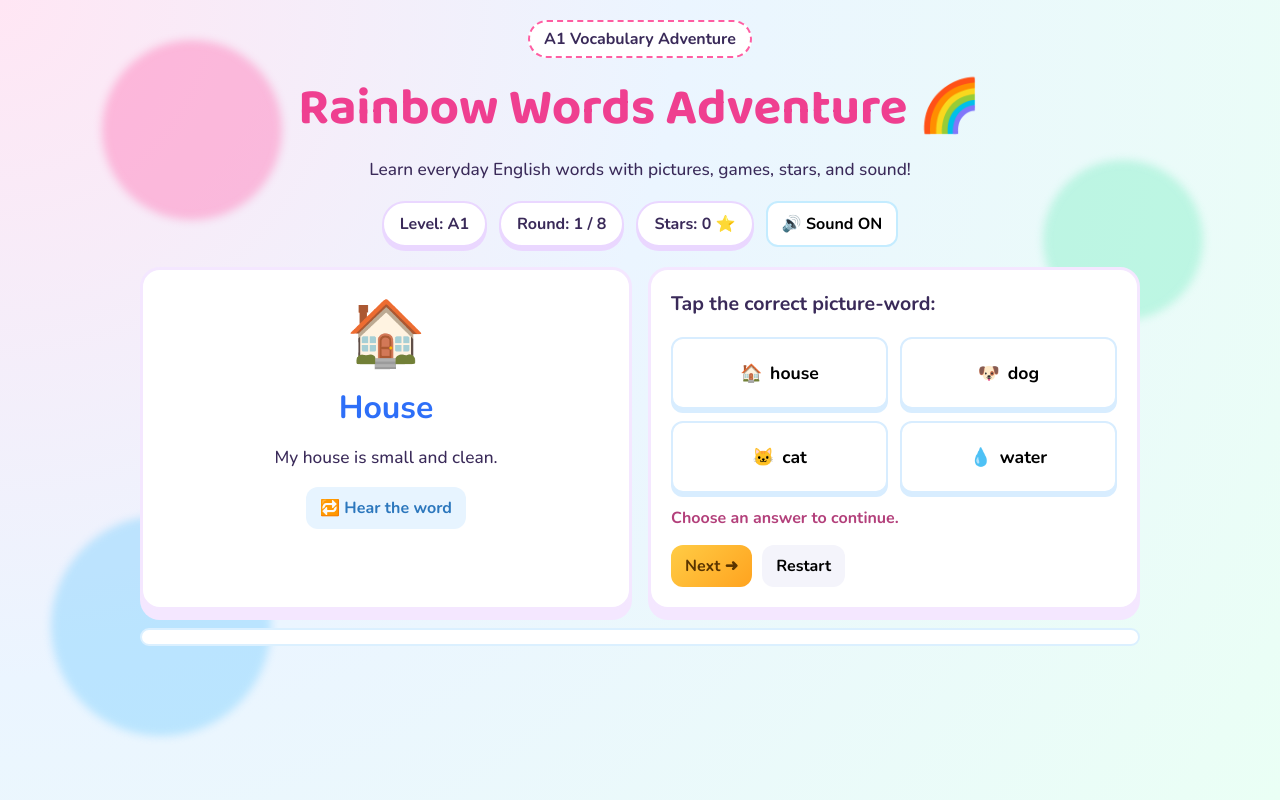
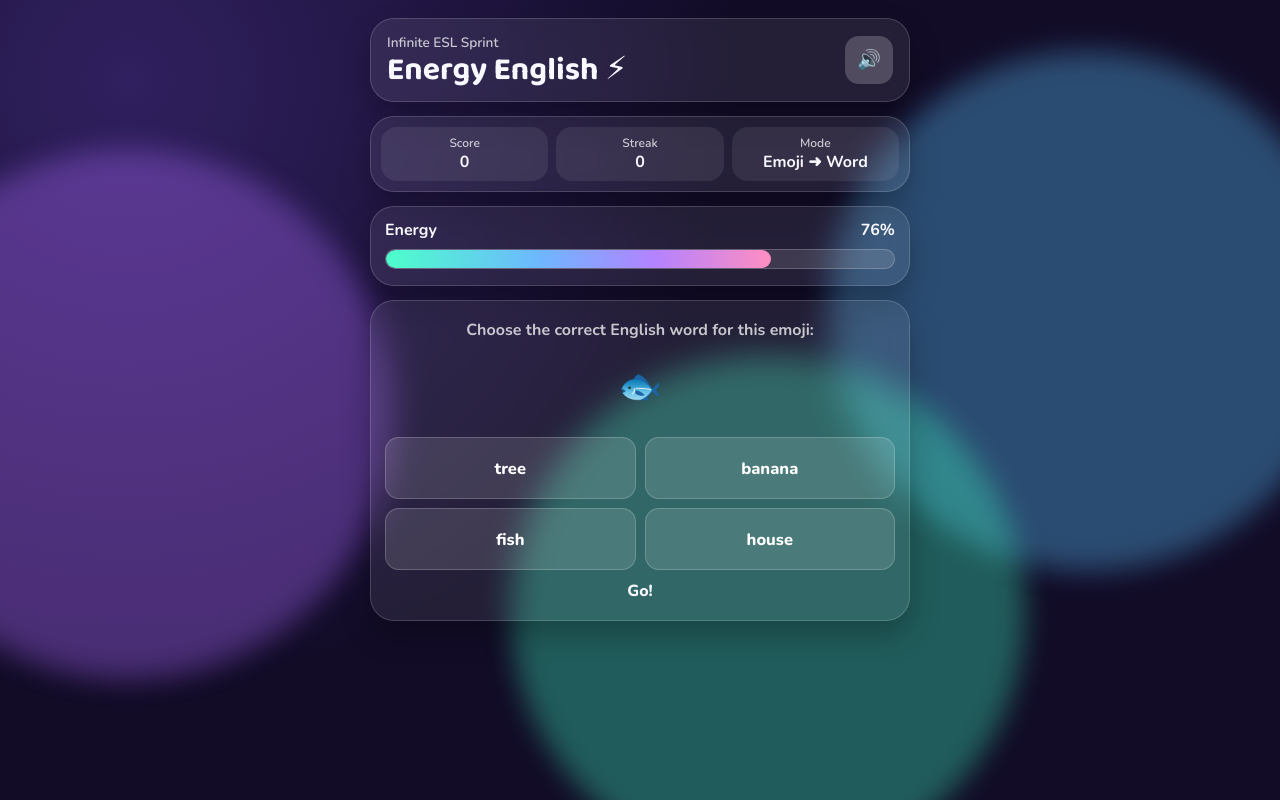
Before and after one commit to C0XTA11/English, a plain HTML site: page index.html in a window 1280 px wide. Drawn offline with nearby package versions, Linux system fonts and the light colour scheme.

Commit message:
Build infinite ESL energy-rush game loop

```diff
--- a/index.html
+++ b/index.html
@@ -3,60 +3,56 @@
 <head>
   <meta charset="UTF-8" />
   <meta name="viewport" content="width=device-width, initial-scale=1.0" />
-  <title>Rainbow Words Adventure • A1 ESL</title>
+  <title>ESL Energy Rush</title>
   <link rel="stylesheet" href="style.css" />
 </head>
 <body>
-  <div class="background-blobs" aria-hidden="true">
-    <span class="blob blob-1"></span>
-    <span class="blob blob-2"></span>
-    <span class="blob blob-3"></span>
+  <div class="aurora" aria-hidden="true">
+    <span></span><span></span><span></span>
   </div>
 
   <main class="app">
-    <header class="hero">
-      <p class="badge">A1 Vocabulary Adventure</p>
-      <h1>Rainbow Words Adventure 🌈</h1>
-      <p class="subtitle">
-        Learn everyday English words with pictures, games, stars, and sound!
-      </p>
+    <header class="topbar">
+      <div>
+        <p class="tag">Infinite ESL Sprint</p>
+        <h1>Energy English ⚡</h1>
+      </div>
+      <button id="sound-toggle" class="sound-btn" type="button" aria-pressed="true">🔊</button>
     </header>
 
-    <section class="dashboard" aria-live="polite">
-      <div class="pill">Level: <strong>A1</strong></div>
-      <div class="pill">Round: <strong id="round">1</strong> / <span id="total-rounds">8</span></div>
-      <div class="pill">Stars: <strong id="stars">0</strong> ⭐</div>
-      <button id="sound-toggle" class="icon-btn" type="button" aria-pressed="true">🔊 Sound ON</button>
+    <section class="stats" aria-live="polite">
+      <div class="stat"><span>Score</span><strong id="score">0</strong></div>
+      <div class="stat"><span>Streak</span><strong id="streak">0</strong></div>
+      <div class="stat"><span>Mode</span><strong id="mode">Emoji ➜ Word</strong></div>
     </section>
 
-    <section class="scene">
-      <div class="word-card">
-        <div class="emoji" id="emoji" aria-hidden="true">🍎</div>
-        <h2 id="word">apple</h2>
-        <p id="sentence">I eat an apple every day.</p>
-        <button id="speak-btn" class="secondary" type="button">🔁 Hear the word</button>
+    <section class="energy-wrap" aria-label="Energy timer">
+      <div class="energy-label">
+        <span>Energy</span>
+        <strong id="energy-value">100%</strong>
       </div>
-
-      <div class="challenge-card">
-        <h3 id="prompt">Tap the correct picture-word:</h3>
-        <div id="options" class="options" role="group" aria-label="Answer choices"></div>
-        <p id="feedback" class="feedback">Choose an answer to continue.</p>
-        <div class="controls">
-          <button id="next-btn" type="button" disabled>Next ➜</button>
-          <button id="restart-btn" class="ghost" type="button">Restart</button>
-        </div>
+      <div class="energy-track">
+        <div id="energy-fill" class="energy-fill"></div>
       </div>
     </section>
 
-    <section class="progress-wrap" aria-label="Progress">
-      <div id="progress-track">
-        <div id="progress-fill"></div>
-      </div>
+    <section class="card" id="card">
+      <p class="prompt" id="prompt"></p>
+      <div class="question" id="question"></div>
+
+      <button id="audio-btn" class="audio-btn hidden" type="button" aria-label="Play audio">
+        <span class="speaker">🔊</span>
+        <span class="pulse"></span>
+      </button>
+
+      <div id="options" class="options" role="group" aria-label="Choices"></div>
+      <p id="feedback" class="feedback">Get ready!</p>
     </section>
 
-    <section id="summary" class="summary hidden" aria-live="polite">
-      <h3>Great job! 🎉</h3>
-      <p id="summary-text"></p>
+    <section id="game-over" class="game-over hidden" aria-live="polite">
+      <h2>Game Over</h2>
+      <p id="final-score"></p>
+      <p id="rating"></p>
       <button id="play-again" type="button">Play Again</button>
     </section>
   </main>
--- a/script.js
+++ b/script.js
@@ -1,164 +1,235 @@
-const vocabulary = [
-  { word: 'apple', emoji: '🍎', sentence: 'I eat an apple every day.' },
-  { word: 'book', emoji: '📘', sentence: 'This is my English book.' },
-  { word: 'cat', emoji: '🐱', sentence: 'The cat is under the chair.' },
-  { word: 'dog', emoji: '🐶', sentence: 'My dog is very friendly.' },
-  { word: 'house', emoji: '🏠', sentence: 'My house is small and clean.' },
-  { word: 'water', emoji: '💧', sentence: 'Please drink water.' },
-  { word: 'sun', emoji: '☀️', sentence: 'The sun is bright today.' },
-  { word: 'banana', emoji: '🍌', sentence: 'I like a yellow banana.' }
+const WORDS = [
+  { word: 'apple', emoji: '🍎', sentence: 'I eat an ___ after lunch.', blank: 'apple' },
+  { word: 'book', emoji: '📘', sentence: 'She reads a ___ every night.', blank: 'book' },
+  { word: 'cat', emoji: '🐱', sentence: 'The ___ is sleeping on the sofa.', blank: 'cat' },
+  { word: 'dog', emoji: '🐶', sentence: 'My ___ likes to run in the park.', blank: 'dog' },
+  { word: 'house', emoji: '🏠', sentence: 'Their ___ is near the school.', blank: 'house' },
+  { word: 'water', emoji: '💧', sentence: 'Please drink more ___.', blank: 'water' },
+  { word: 'sun', emoji: '☀️', sentence: 'The ___ is very bright today.', blank: 'sun' },
+  { word: 'banana', emoji: '🍌', sentence: 'He buys a ___ at the store.', blank: 'banana' },
+  { word: 'car', emoji: '🚗', sentence: 'The red ___ is very fast.', blank: 'car' },
+  { word: 'tree', emoji: '🌳', sentence: 'A tall ___ grows in front of the house.', blank: 'tree' },
+  { word: 'milk', emoji: '🥛', sentence: 'I drink ___ in the morning.', blank: 'milk' },
+  { word: 'school', emoji: '🏫', sentence: 'We go to ___ at 8 a.m.', blank: 'school' },
+  { word: 'fish', emoji: '🐟', sentence: 'The ___ swims in clean water.', blank: 'fish' },
+  { word: 'bread', emoji: '🍞', sentence: 'They eat ___ for breakfast.', blank: 'bread' },
+  { word: 'bird', emoji: '🐦', sentence: 'A small ___ sings in the tree.', blank: 'bird' },
+  { word: 'phone', emoji: '📱', sentence: 'Her ___ rings loudly.', blank: 'phone' }
 ];
 
-const roundEl = document.getElementById('round');
-const totalRoundsEl = document.getElementById('total-rounds');
-const starsEl = document.getElementById('stars');
-const emojiEl = document.getElementById('emoji');
-const wordEl = document.getElementById('word');
-const sentenceEl = document.getElementById('sentence');
-const optionsEl = document.getElementById('options');
-const feedbackEl = document.getElementById('feedback');
-const progressFillEl = document.getElementById('progress-fill');
-const nextBtn = document.getElementById('next-btn');
-const restartBtn = document.getElementById('restart-btn');
-const playAgainBtn = document.getElementById('play-again');
-const summaryEl = document.getElementById('summary');
-const summaryTextEl = document.getElementById('summary-text');
-const speakBtn = document.getElementById('speak-btn');
-const soundToggleBtn = document.getElementById('sound-toggle');
+const MODE_LABELS = ['Emoji ➜ Word', 'Word ➜ Emoji', 'Listen ➜ Word', 'Fill the Blank'];
 
-const totalRounds = vocabulary.length;
-let round = 0;
-let stars = 0;
-let canAnswer = true;
-let soundOn = true;
-let current = null;
-let deck = [];
+const els = {
+  score: document.getElementById('score'),
+  streak: document.getElementById('streak'),
+  mode: document.getElementById('mode'),
+  energyFill: document.getElementById('energy-fill'),
+  energyValue: document.getElementById('energy-value'),
+  prompt: document.getElementById('prompt'),
+  question: document.getElementById('question'),
+  options: document.getElementById('options'),
+  feedback: document.getElementById('feedback'),
+  gameOver: document.getElementById('game-over'),
+  finalScore: document.getElementById('final-score'),
+  rating: document.getElementById('rating'),
+  playAgain: document.getElementById('play-again'),
+  soundToggle: document.getElementById('sound-toggle'),
+  audioBtn: document.getElementById('audio-btn'),
+  card: document.getElementById('card')
+};
 
-totalRoundsEl.textContent = totalRounds;
+const state = {
+  score: 0,
+  streak: 0,
+  energy: 100,
+  soundOn: true,
+  modeIndex: 0,
+  activeAnswer: '',
+  canAnswer: true,
+  timerId: null
+};
 
 function shuffle(arr) {
   return [...arr].sort(() => Math.random() - 0.5);
 }
 
+function randomWord(except = '') {
+  const pool = except ? WORDS.filter((item) => item.word !== except) : WORDS;
+  return pool[Math.floor(Math.random() * pool.length)];
+}
+
 function speak(text) {
-  if (!soundOn || !('speechSynthesis' in window)) return;
+  if (!state.soundOn || !window.speechSynthesis) return;
   const utterance = new SpeechSynthesisUtterance(text);
-  utterance.rate = 0.9;
-  utterance.pitch = 1.1;
+  utterance.rate = 0.87;
+  utterance.pitch = 1.07;
+  utterance.lang = 'en-US';
   speechSynthesis.cancel();
   speechSynthesis.speak(utterance);
 }
 
-function buildOptions(correctWord) {
-  const distractors = shuffle(vocabulary.filter((item) => item.word !== correctWord.word)).slice(0, 3);
-  return shuffle([correctWord, ...distractors]);
+function setFeedback(text, type = '') {
+  els.feedback.textContent = text;
+  els.feedback.className = `feedback ${type}`.trim();
 }
 
-function setFeedback(message, good = false) {
-  feedbackEl.textContent = message;
-  feedbackEl.style.color = good ? '#179763' : '#b3407b';
+function updateEnergyBar() {
+  const clamped = Math.max(0, Math.min(100, state.energy));
+  els.energyFill.style.width = `${clamped}%`;
+  els.energyValue.textContent = `${Math.round(clamped)}%`;
+  els.energyFill.classList.toggle('low', clamped <= 28);
 }
 
-function updateProgress() {
-  roundEl.textContent = Math.min(round + 1, totalRounds);
-  starsEl.textContent = stars;
-  progressFillEl.style.width = `${(round / totalRounds) * 100}%`;
+function buildOptions(correctWord, field = 'word') {
+  const distractors = shuffle(WORDS.filter((item) => item.word !== correctWord.word)).slice(0, 3);
+  return shuffle([correctWord, ...distractors]).map((item) => ({
+    value: item.word,
+    label: field === 'emoji' ? item.emoji : item.word
+  }));
 }
 
-function renderRound() {
-  if (round >= totalRounds) {
-    showSummary();
-    return;
+function renderQuestion() {
+  const current = randomWord();
+  const mode = state.modeIndex % 4;
+  state.modeIndex += 1;
+
+  els.mode.textContent = MODE_LABELS[mode];
+  els.options.innerHTML = '';
+  els.audioBtn.classList.add('hidden');
+  els.card.classList.remove('pop');
+  void els.card.offsetWidth;
+  els.card.classList.add('pop');
+
+  state.activeAnswer = current.word;
+  state.canAnswer = true;
+
+  if (mode === 0) {
+    els.prompt.textContent = 'Choose the correct English word for this emoji:';
+    els.question.textContent = current.emoji;
+    buildOptions(current, 'word').forEach((opt) => createOption(opt));
+  } else if (mode === 1) {
+    els.prompt.textContent = 'Choose the matching emoji for this word:';
+    els.question.textContent = current.word;
+    buildOptions(current, 'emoji').forEach((opt) => createOption(opt));
+  } else if (mode === 2) {
+    els.prompt.textContent = 'Listen and pick the word you hear:';
+    els.question.textContent = '🎧 Tap speaker & answer quickly!';
+    els.audioBtn.classList.remove('hidden');
+    els.audioBtn.onclick = () => speak(current.word);
+    speak(current.word);
+    buildOptions(current, 'word').forEach((opt) => createOption(opt));
+  } else {
+    els.prompt.textContent = 'Choose the missing word:';
+    els.question.textContent = current.sentence.replace('___', '_____');
+    buildOptions(current, 'word').forEach((opt) => createOption(opt));
+  }
 }
 
-  current = deck[round];
-  canAnswer = true;
-  nextBtn.disabled = true;
-  setFeedback('Choose an answer to continue.');
+function createOption(option) {
+  const btn = document.createElement('button');
+  btn.type = 'button';
+  btn.className = 'option';
+  btn.textContent = option.label;
 
-  emojiEl.textContent = current.emoji;
-  wordEl.textContent = current.word;
-  sentenceEl.textContent = current.sentence;
+  btn.addEventListener('click', () => handleAnswer(btn, option.value));
+  els.options.appendChild(btn);
+}
 
-  optionsEl.innerHTML = '';
-  const options = buildOptions(current);
+function handleAnswer(button, value) {
+  if (!state.canAnswer) return;
+  state.canAnswer = false;
 
-  options.forEach((item) => {
-    const button = document.createElement('button');
-    button.type = 'button';
-    button.className = 'option';
-    button.innerHTML = `<span>${item.emoji}</span> <span>${item.word}</span>`;
-
-    button.addEventListener('click', () => {
-      if (!canAnswer) return;
-      canAnswer = false;
-
-      const isCorrect = item.word === current.word;
-      if (isCorrect) {
-        stars += 1;
+  const correct = value === state.activeAnswer;
+  if (correct) {
+    state.score += 10 + state.streak;
+    state.streak += 1;
+    state.energy = Math.min(100, state.energy + 9);
+    setFeedback('Great! +energy ⚡', 'good');
     button.classList.add('correct');
-        setFeedback(`Fantastic! "${current.word}" is correct! ⭐`, true);
-        speak(`Great! ${current.word}`);
+    speak('Great job');
   } else {
+    state.streak = 0;
+    state.energy -= 12;
+    setFeedback('Oops! -energy 💥', 'bad');
     button.classList.add('wrong');
-        setFeedback(`Nice try! The right answer is "${current.word}".`, false);
-        speak(`Try again next round. ${current.word}`);
-
-        [...optionsEl.children].forEach((child) => {
-          if (child.textContent.includes(current.word)) {
+    [...els.options.children].forEach((child) => {
+      if (child.textContent === state.activeAnswer || child.textContent === WORDS.find((w) => w.word === state.activeAnswer)?.emoji) {
         child.classList.add('correct');
       }
     });
   }
 
-      starsEl.textContent = stars;
-      nextBtn.disabled = false;
-    });
+  els.score.textContent = state.score;
+  els.streak.textContent = state.streak;
+  updateEnergyBar();
 
-    optionsEl.appendChild(button);
-  });
-
-  updateProgress();
-  speak(current.word);
+  if (state.energy <= 0) {
+    endGame();
+    return;
   }
 
-function showSummary() {
-  progressFillEl.style.width = '100%';
-  summaryEl.classList.remove('hidden');
-  summaryTextEl.textContent = `You got ${stars} out of ${totalRounds} stars. Keep practicing and you will become a word champion!`;
-  nextBtn.disabled = true;
+  setTimeout(() => {
+    setFeedback('Next!');
+    renderQuestion();
+  }, 360);
+}
+
+function getRating(score) {
+  if (score >= 420) return '🏆 Superstar Reader';
+  if (score >= 260) return '🌟 Excellent Progress';
+  if (score >= 140) return '💪 Strong Effort';
+  return '🌱 Keep Practicing';
+}
+
+function endGame() {
+  clearInterval(state.timerId);
+  state.timerId = null;
+  state.canAnswer = false;
+  els.question.textContent = '⏰';
+  els.options.innerHTML = '';
+  els.audioBtn.classList.add('hidden');
+  els.gameOver.classList.remove('hidden');
+  els.finalScore.textContent = `Final Score: ${state.score}`;
+  els.rating.textContent = `Rating: ${getRating(state.score)}`;
+  setFeedback('Energy empty. Game over!', 'bad');
+}
+
+function startDrain() {
+  clearInterval(state.timerId);
+  state.timerId = setInterval(() => {
+    state.energy -= 1.1;
+    updateEnergyBar();
+    if (state.energy <= 0) {
+      state.energy = 0;
+      updateEnergyBar();
+      endGame();
+    }
+  }, 220);
 }
 
 function resetGame() {
-  round = 0;
-  stars = 0;
-  deck = shuffle(vocabulary);
-  summaryEl.classList.add('hidden');
-  updateProgress();
-  renderRound();
+  state.score = 0;
+  state.streak = 0;
+  state.energy = 100;
+  state.modeIndex = 0;
+  state.canAnswer = true;
+
+  els.score.textContent = '0';
+  els.streak.textContent = '0';
+  els.gameOver.classList.add('hidden');
+
+  updateEnergyBar();
+  setFeedback('Go!');
+  renderQuestion();
+  startDrain();
 }
 
-nextBtn.addEventListener('click', () => {
-  round += 1;
-  renderRound();
-});
-
-restartBtn.addEventListener('click', resetGame);
-playAgainBtn.addEventListener('click', resetGame);
-
-speakBtn.addEventListener('click', () => {
-  if (current) {
-    speak(current.word);
-  }
-});
-
-soundToggleBtn.addEventListener('click', () => {
-  soundOn = !soundOn;
-  soundToggleBtn.textContent = soundOn ? '🔊 Sound ON' : '🔈 Sound OFF';
-  soundToggleBtn.setAttribute('aria-pressed', String(soundOn));
-  if (!soundOn && 'speechSynthesis' in window) {
-    speechSynthesis.cancel();
-  }
+els.playAgain.addEventListener('click', resetGame);
+els.soundToggle.addEventListener('click', () => {
+  state.soundOn = !state.soundOn;
+  els.soundToggle.textContent = state.soundOn ? '🔊' : '🔈';
+  els.soundToggle.setAttribute('aria-pressed', String(state.soundOn));
+  if (!state.soundOn && window.speechSynthesis) speechSynthesis.cancel();
 });
 
 resetGame();
--- a/style.css
+++ b/style.css
@@ -1,267 +1,210 @@
-@import url('https://fonts.googleapis.com/css2?family=Baloo+2:wght@500;700;800&family=Nunito:wght@500;700&display=swap');
+@import url('https://fonts.googleapis.com/css2?family=Baloo+2:wght@600;700;800&family=Nunito:wght@600;700;800&display=swap');
 
 :root {
-  --bg: #fff4fb;
-  --card: #ffffff;
-  --ink: #3a2a59;
-  --pink: #ff5da2;
-  --blue: #32b3ff;
-  --yellow: #ffcc45;
-  --green: #1dc98f;
+  --bg1: #120c27;
+  --bg2: #281b51;
+  --ink: #f8f8ff;
+  --soft: rgba(255, 255, 255, 0.75);
+  --good: #65ffc9;
+  --bad: #ff8ebb;
 }
 
-* {
-  box-sizing: border-box;
-}
+* { box-sizing: border-box; }
 
 body {
   margin: 0;
   min-height: 100vh;
-  background: radial-gradient(circle at top left, #ffe6f4, #ebf5ff 45%, #eafff5);
+  font-family: 'Nunito', sans-serif;
   color: var(--ink);
-  font-family: 'Nunito', sans-serif;
-  padding: 20px;
+  background: radial-gradient(circle at 10% 10%, #30205f, var(--bg1) 45%), linear-gradient(120deg, var(--bg1), var(--bg2));
+  display: flex;
+  justify-content: center;
+  padding: 18px 14px 24px;
 }
 
-.background-blobs {
+.aurora {
   position: fixed;
   inset: 0;
+  z-index: -1;
+  overflow: hidden;
   pointer-events: none;
-  z-index: -1;
 }
 
-.blob {
+.aurora span {
   position: absolute;
+  width: 40vw;
+  aspect-ratio: 1;
   border-radius: 50%;
-  filter: blur(4px);
-  opacity: 0.45;
+  filter: blur(14px);
+  opacity: 0.35;
+  animation: float 12s ease-in-out infinite alternate;
 }
 
-.blob-1 {
-  width: 180px;
-  height: 180px;
-  background: #ff7ab8;
-  top: 5%;
-  left: 8%;
+.aurora span:nth-child(1) { background: #ae6bff; left: -10vw; top: 20vh; }
+.aurora span:nth-child(2) { background: #5cc6ff; right: -5vw; top: 8vh; animation-delay: 1.8s; }
+.aurora span:nth-child(3) { background: #3ef4be; right: 20vw; bottom: -10vh; animation-delay: 3.1s; }
+
+.app {
+  width: min(540px, 100%);
+  display: flex;
+  flex-direction: column;
+  gap: 14px;
 }
 
-.blob-2 {
-  width: 220px;
-  height: 220px;
-  background: #7fd1ff;
-  bottom: 8%;
-  left: 4%;
+.topbar,
+.stats,
+.card,
+.game-over,
+.energy-wrap {
+  background: rgba(255, 255, 255, 0.08);
+  backdrop-filter: blur(10px);
+  border: 1px solid rgba(255, 255, 255, 0.16);
+  border-radius: 24px;
+  box-shadow: 0 14px 30px rgba(0, 0, 0, 0.25);
 }
 
-.blob-3 {
-  width: 160px;
-  height: 160px;
-  background: #85efc8;
-  top: 20%;
-  right: 6%;
+.topbar {
+  padding: 14px 16px;
+  display: flex;
+  justify-content: space-between;
+  align-items: center;
 }
 
-.app {
-  max-width: 1000px;
-  margin: 0 auto;
+.tag { margin: 0; color: var(--soft); font-size: 0.85rem; }
+h1 { margin: 3px 0 0; font-family: 'Baloo 2', cursive; line-height: 1; }
+
+.sound-btn {
+  width: 48px;
+  height: 48px;
+  border-radius: 14px;
+  border: none;
+  font-size: 1.2rem;
+  background: rgba(255, 255, 255, 0.2);
+  color: white;
 }
 
-.hero {
+.stats { padding: 10px; display: grid; grid-template-columns: repeat(3, 1fr); gap: 8px; }
+.stat {
   text-align: center;
-  margin-bottom: 14px;
+  border-radius: 16px;
+  padding: 8px 6px;
+  background: rgba(255, 255, 255, 0.08);
+}
+.stat span { display: block; font-size: 0.75rem; color: var(--soft); }
+.stat strong { font-size: 1rem; }
+
+.energy-wrap { padding: 12px 14px 16px; }
+.energy-label { display: flex; justify-content: space-between; margin-bottom: 8px; font-weight: 700; }
+.energy-track {
+  height: 20px;
+  border-radius: 999px;
+  overflow: hidden;
+  background: rgba(255, 255, 255, 0.12);
+  border: 1px solid rgba(255, 255, 255, 0.2);
+}
+.energy-fill {
+  height: 100%;
+  width: 100%;
+  border-radius: inherit;
+  background: linear-gradient(90deg, #4cffcb, #6eb7ff 40%, #b482ff 70%, #ff8ec1);
+  transition: width 0.18s linear, filter 0.18s ease;
 }
 
-.badge {
-  display: inline-block;
-  background: #fff;
-  border: 2px dashed var(--pink);
-  border-radius: 999px;
-  padding: 6px 14px;
-  margin: 0;
-  font-weight: 700;
+.energy-fill.low {
+  filter: saturate(1.3) hue-rotate(-20deg);
+  animation: danger 0.45s linear infinite alternate;
 }
 
-h1 {
-  margin: 10px 0 8px;
-  font-family: 'Baloo 2', cursive;
-  font-size: clamp(2.2rem, 4vw, 3.4rem);
-  color: #ef3f90;
+.card { padding: 18px 14px 16px; }
+.prompt { margin: 0; color: var(--soft); font-weight: 700; text-align: center; }
+.question {
+  min-height: 78px;
+  display: grid;
+  place-items: center;
+  text-align: center;
+  font-size: 2.2rem;
+  font-weight: 800;
+  margin: 6px 0 12px;
 }
 
-.subtitle {
-  margin: 0 auto;
-  max-width: 620px;
-  font-size: 1.08rem;
+.audio-btn {
+  position: relative;
+  width: 100%;
+  border: none;
+  background: rgba(107, 197, 255, 0.16);
+  color: white;
+  border-radius: 16px;
+  min-height: 64px;
+  margin-bottom: 10px;
 }
 
-.dashboard {
-  display: flex;
-  flex-wrap: wrap;
-  justify-content: center;
-  gap: 12px;
-  margin: 20px 0;
+.speaker { font-size: 1.8rem; position: relative; z-index: 2; }
+.pulse {
+  position: absolute;
+  inset: 12px;
+  border-radius: 12px;
+  border: 1px solid rgba(255, 255, 255, 0.4);
+  animation: pulse 1s ease-out infinite;
 }
 
-.pill {
-  background: var(--card);
-  border-radius: 999px;
-  padding: 10px 16px;
-  border: 2px solid #ead7ff;
-  box-shadow: 0 4px 0 #ead7ff;
-  font-weight: 700;
+.options { display: grid; grid-template-columns: 1fr 1fr; gap: 9px; }
+.option {
+  border: 1px solid rgba(255, 255, 255, 0.2);
+  background: rgba(255, 255, 255, 0.12);
+  color: white;
+  border-radius: 14px;
+  min-height: 62px;
+  font-size: 1.03rem;
+  font-weight: 800;
+  padding: 8px;
+  transition: transform 0.16s ease, background 0.16s ease;
+}
+.option:active { transform: scale(0.97); }
+.option.correct { background: rgba(101, 255, 201, 0.25); border-color: rgba(101, 255, 201, 0.85); }
+.option.wrong { background: rgba(255, 142, 187, 0.22); border-color: rgba(255, 142, 187, 0.9); }
+
+.feedback { min-height: 22px; text-align: center; font-weight: 800; margin: 10px 0 2px; }
+.feedback.good { color: var(--good); }
+.feedback.bad { color: var(--bad); }
+
+.game-over {
+  text-align: center;
+  padding: 20px 16px;
 }
 
-.icon-btn,
 button {
-  border: none;
-  border-radius: 12px;
-  padding: 10px 14px;
   font-family: inherit;
-  font-size: 1rem;
-  font-weight: 700;
+  font-weight: 800;
   cursor: pointer;
 }
 
-.icon-btn {
-  background: #fff;
-  border: 2px solid #c4ecff;
+#play-again {
+  border: none;
+  border-radius: 14px;
+  padding: 12px 18px;
+  background: linear-gradient(120deg, #4cffcb, #88a7ff 40%, #ff8ec1);
+  color: #201436;
 }
 
-.scene {
-  display: grid;
-  grid-template-columns: 1fr 1fr;
-  gap: 16px;
+.hidden { display: none; }
+.pop { animation: pop 0.22s ease; }
+
+@keyframes float {
+  from { transform: translateY(-14px) scale(1); }
+  to { transform: translateY(20px) scale(1.1); }
 }
 
-.word-card,
-.challenge-card,
-.summary {
-  background: var(--card);
-  border: 3px solid #f4e7ff;
-  border-radius: 20px;
-  box-shadow: 0 10px 0 #f4e7ff;
-  padding: 20px;
+@keyframes pulse {
+  from { opacity: 0.95; transform: scale(0.96); }
+  to { opacity: 0; transform: scale(1.08); }
 }
 
-.word-card {
-  text-align: center;
+@keyframes pop {
+  0% { transform: scale(0.95); }
+  100% { transform: scale(1); }
 }
 
-.emoji {
-  font-size: 4rem;
+@keyframes danger {
+  from { box-shadow: 0 0 4px rgba(255, 69, 115, 0.2); }
+  to { box-shadow: 0 0 18px rgba(255, 69, 115, 0.6); }
 }
-
-.word-card h2 {
-  margin: 8px 0;
-  font-size: 2rem;
-  color: #2e6ff8;
-  text-transform: capitalize;
-}
-
-.word-card p {
-  font-size: 1.08rem;
-}
-
-.secondary {
-  background: #e7f4ff;
-  color: #2c77bd;
-}
-
-.challenge-card h3 {
-  margin-top: 0;
-  font-size: 1.22rem;
-}
-
-.options {
-  display: grid;
-  grid-template-columns: 1fr 1fr;
-  gap: 12px;
-}
-
-.option {
-  background: #fff;
-  border: 2px solid #d8edff;
-  box-shadow: 0 4px 0 #d8edff;
-  min-height: 72px;
-  display: flex;
-  align-items: center;
-  justify-content: center;
-  gap: 8px;
-  font-size: 1.1rem;
-}
-
-.option:hover {
-  transform: translateY(-2px);
-}
-
-.option.correct {
-  border-color: #7ce7b8;
-  box-shadow: 0 4px 0 #7ce7b8;
-  background: #effff7;
-}
-
-.option.wrong {
-  border-color: #ff9cc8;
-  box-shadow: 0 4px 0 #ff9cc8;
-  background: #fff1f7;
-}
-
-.feedback {
-  min-height: 30px;
-  margin: 14px 0 8px;
-  font-weight: 700;
-}
-
-.controls {
-  display: flex;
-  gap: 10px;
-}
-
-#next-btn,
-#play-again {
-  background: linear-gradient(135deg, var(--yellow), #ffa31f);
-  color: #5a3400;
-}
-
-.ghost {
-  background: #f4f4fb;
-}
-
-.progress-wrap {
-  margin-top: 18px;
-}
-
-#progress-track {
-  width: 100%;
-  height: 18px;
-  background: #fff;
-  border-radius: 999px;
-  border: 2px solid #dbf0ff;
-  overflow: hidden;
-}
-
-#progress-fill {
-  height: 100%;
-  width: 0;
-  background: linear-gradient(90deg, #ff87bd, #76b8ff, #73e9bb);
-  transition: width 0.35s ease;
-}
-
-.summary {
-  margin-top: 18px;
-  text-align: center;
-}
-
-.hidden {
-  display: none;
-}
-
-@media (max-width: 800px) {
-  .scene {
-    grid-template-columns: 1fr;
-  }
-
-  .options {
-    grid-template-columns: 1fr;
-  }
-}
```
Lines whose indentation alone changed are shown as unchanged.
